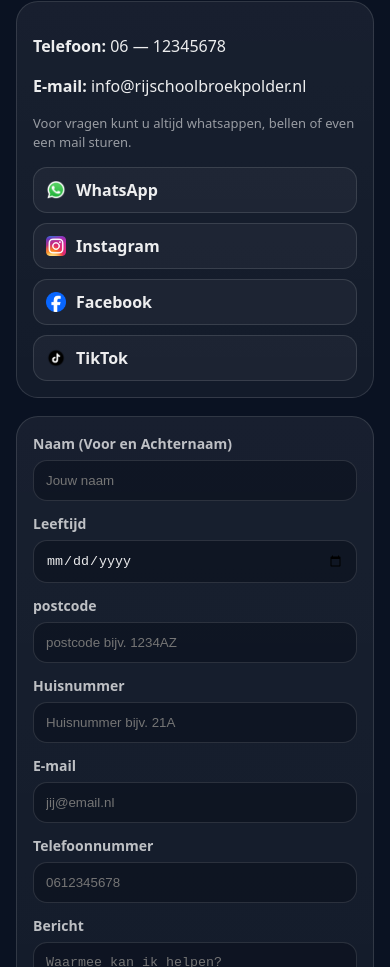
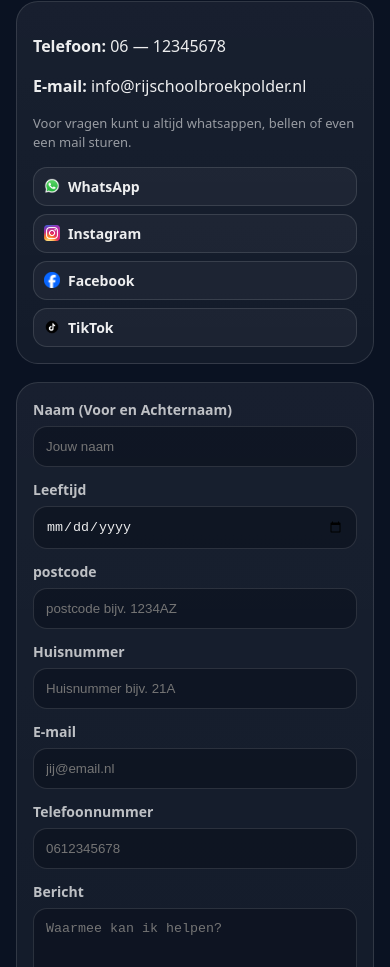
Before and after one commit to lulo356/rijschoolbroekpolder, a plain HTML site: page index.html in a window 390 px wide. Shown: the part 8200-9167 px from the top of the page. Drawn offline with Linux system fonts and the light colour scheme.

Commit message:
Add files via upload

```diff
--- a/style.css
+++ b/style.css
@@ -494,7 +494,19 @@ input:focus, textarea:focus{
 
 @media (max-width: 600px){
   .socials{
-    grid-template-columns: 1fr; /* onder elkaar op telefoon */
+    grid-template-columns: 1fr; /* onder elkaar */
+    gap: 8px;
+  }
+
+  .socials a{
+    padding: 8px 10px;     /* 🔽 minder hoog */
+    font-size: 14px;       /* 🔽 tekst iets kleiner */
+    gap: 8px;
+  }
+
+  .socials img{
+    width: 16px;           /* 🔑 iconen kleiner */
+    height: 16px;
   }
 }
 
```
